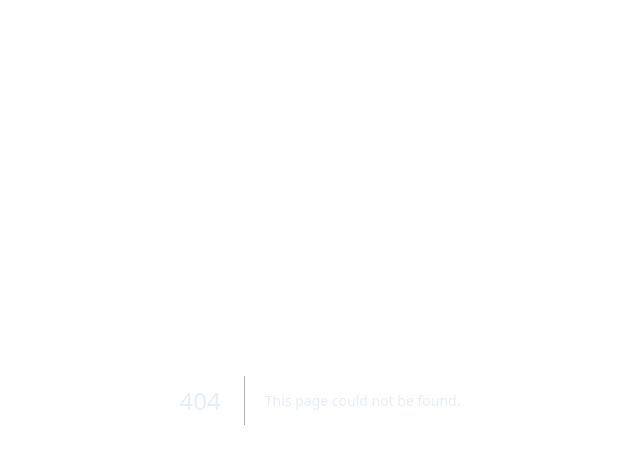
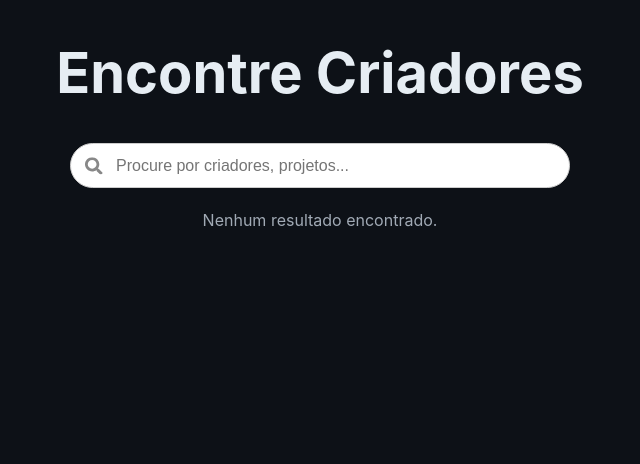
Before and after one commit to Kipperfeito/IndieHubFrontEnd, a Next.js app: page /inicial in a window 1280 px wide. Before the commit this address had no page. Shown: the top 464 px of the page, without its empty margins (320-960 px from the left). Built offline with nearby package versions, Linux system fonts and the light colour scheme.

Commit message:
Cabecalho e tela inicial começando

```diff
--- a/src/components/HeaderLog/style.module.css
+++ b/src/components/HeaderLog/style.module.css
@@ -80,12 +80,12 @@
 
 .notification_icon {
   position: relative;
-    font-size: 20px;   /* Tamanho do ícone */
-    color: #333;       /* Cor do ícone */
-    cursor: pointer;
-    display: inline-block; /* Para se ajustar ao conteúdo */
-    margin-bottom: 0%;
-    margin-left: 76%;
+  font-size: 20px;   /* Tamanho do ícone */
+  color: #333;       /* Cor do ícone */
+  cursor: pointer;
+  display: inline-block; /* Para se ajustar ao conteúdo */
+  margin-bottom: 0%;
+  margin-left: auto;
 }
 
 .notification_badge {
@@ -99,8 +99,6 @@
     height: 10px;
     background-color: red;
     border-radius: 50%; /* Para fazer dele um círculo */
-
-    /* Borda branca para destacar do ícone */
     border: 2px solid white;
 }
 
@@ -111,6 +109,24 @@
     /* Quando o container tiver a classe .has-notifications,
        o .notification-badge dentro dele será exibido! */
     display: block;
+}
+
+.nav_links {
+  position: relative;
+  margin-left: auto;
+  display: flex;
+  align-items: center;
+  margin-right: 10%;
+  gap: 10px;
+}
+
+.motivacao {
+  color: #1e1e1e;
+  font-weight: bolder;
+  margin-left: 5%;
+  font-size: x-large;
+  font-family: Impact, Haettenschweiler, 'Arial Narrow Bold', sans-serif;
+  white-space: nowrap;
 }
 
 /* HEADER DARK (modo escuro) */
@@ -149,6 +165,7 @@
     display: flex;
     align-items: center;
     margin: 0;
+    margin-left: 1%;
     padding: 0;
     gap: 20px;
     border-bottom: 2px solid #1976d2;
--- /dev/null
+++ b/src/components/SearchBar/index.js
@@ -0,0 +1,58 @@
+import { useState, useEffect } from "react";
+import { FaSearch } from "react-icons/fa";
+
+import style from "./searchBar.module.css";
+
+export default function SearchBar({ setResults }) {
+
+  const [input, setInput] = useState("");
+
+  // useEffect para o "Debouncing" (evitar chamadas de API a cada tecla)
+  useEffect(() => {
+
+    if (input.trim() === "") {
+      setResults([]);
+      return;
+    }
+    // Aguarda 500ms após o usuário parar de digitar
+    const timer = setTimeout(() => {
+      fetchData(input);
+    }, 500);
+
+    return () => {
+      clearTimeout(timer);
+    };
+  }, [input, setResults]); // re-executa quando 'input' ou 'setResults' mudar
+
+  // Função que busca os dados na API
+  const fetchData = (value) => {
+    // Usamos a API de placeholder. Troque pela sua API real.
+    // A API é otimizada para buscar apenas nomes que contenham o valor
+    fetch(`https://jsonplaceholder.typicode.com/users?name_like=${value}`)
+      .then((response) => response.json())
+      .then((json) => {
+        // 3. Entrega os resultados para o componente pai
+        setResults(json);
+      })
+      .catch((error) => {
+        console.error("Erro ao buscar dados:", error);
+        setResults([]); // Limpa os resultados em caso de erro
+      });
+  };
+
+  const handleChange = (value) => {
+    setInput(value);
+  };
+
+  return (
+    <div className={style.searchBarWrapper}>
+      <FaSearch id={style.searchIcon} />
+      <input
+        className={style.searchInput}
+        placeholder="Procure por criadores, projetos..."
+        value={input}
+        onChange={(e) => handleChange(e.target.value)}
+      />
+    </div>
+  );
+}
--- /dev/null
+++ b/src/components/SearchBar/searchBar.module.css
@@ -0,0 +1,34 @@
+
+.searchBarWrapper {
+  position: relative;
+  width: 100%;
+  max-width: 500px; /* Defina a largura máxima que desejar */
+  margin: 20px 0; /* Espaçamento para o exemplo */
+}
+
+/* O campo de input */
+.searchInput {
+  width: 100%;
+  height: 45px;
+  padding: 10px 20px 10px 45px; /* O 'padding-left: 45px' dá espaço para o ícone */
+  border-radius: 25px; /* Bordas arredondadas */
+  border: 1px solid #ccc;
+  font-size: 1rem;
+  outline: none; /* Remove a borda azul ao focar */
+  transition: all 0.3s ease;
+}
+
+.searchInput:focus {
+  border-color: #0070f3; /* Destaque azul ao focar */
+  box-shadow: 0 0 5px rgba(0, 112, 243, 0.5);
+}
+
+/* O ícone de busca */
+#searchIcon {
+  position: absolute;
+  left: 15px;
+  top: 50%;
+  transform: translateY(-50%); /* Centraliza o ícone verticalmente */
+  color: #888;
+  font-size: 1.1rem;
+}
--- /dev/null
+++ b/src/pages/inicial/index.js
@@ -0,0 +1,60 @@
+import { useState } from "react";
+// Importamos o SearchBar (SEM chaves, pois usamos 'export default')
+import SearchBar from "@/components/SearchBar";
+// (Ajuste o caminho '..' se necessário)
+
+// Componente de lista de resultados (vou criar uma components de RESULTADOS)
+const SearchResultsList = ({ results }) => {
+  if (results.length === 0) {
+    return <p>Nenhum resultado encontrado.</p>;
+  }
+
+  return (
+    <div style={{
+      width: '100%',
+      maxWidth: '500px',
+      backgroundColor: 'white',
+      borderRadius: '10px',
+      marginTop: '10px',
+      boxShadow: '0px 4px 10px rgba(0, 0, 0, 0.1)'
+    }}>
+      {results.map((user) => (
+        <div
+          key={user.id}
+          style={{
+            padding: '15px 20px',
+            borderBottom: '1px solid #eee'
+          }}
+        >
+          <p style={{ margin: 0, fontWeight: 'bold' }}>{user.name}</p>
+          <p style={{ margin: 0, fontSize: '14px', color: '#555' }}>{user.email}</p>
+        </div>
+      ))}
+    </div>
+  );
+};
+
+export default function TelaInicial() {
+  const [results, setResults] = useState([]);
+
+  return (
+    <div style={{
+      display: 'flex',
+      flexDirection: 'column',
+      alignItems: 'center',
+      padding: '40px'
+    }}>
+
+      <h1>Encontre Criadores</h1>
+
+      {/* 3. Passamos 'setResults' para a SearchBar.
+        A SearchBar usará essa função para nos enviar os dados.
+      */}
+      <SearchBar setResults={setResults} />
+
+      {/* 4. Exibimos os resultados que estão no nosso estado 'results' */}
+      <SearchResultsList results={results} />
+
+    </div>
+  );
+}
```
Also changed, not shown: src/components/Header/index.js (+6 -3 lines), src/pages/index.js (+2 -16 lines), 1 other file (tests, documents, lock files or other folders).
